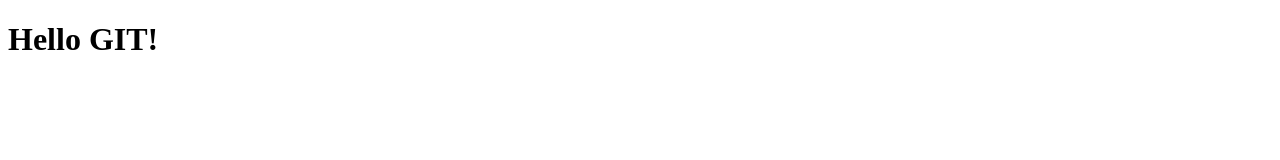
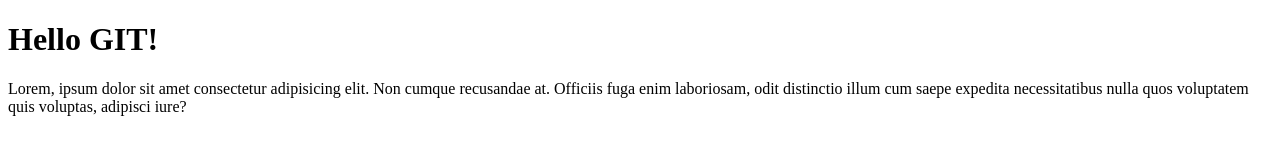
Before and after one commit to anna-hoff/git-course-4, a plain HTML site: page index.html in a window 1280 px wide. Drawn offline with Linux system fonts and the light colour scheme.

Commit message:
added paragraph into index.html

```diff
--- a/index.html
+++ b/index.html
@@ -8,5 +8,9 @@
 </head>
 <body>
     <h1>Hello GIT!</h1>
+
+    <p>
+        Lorem, ipsum dolor sit amet consectetur adipisicing elit. Non cumque recusandae at. Officiis fuga enim laboriosam, odit distinctio illum cum saepe expedita necessitatibus nulla quos voluptatem quis voluptas, adipisci iure?
+    </p>
 </body>
 </html>
```
